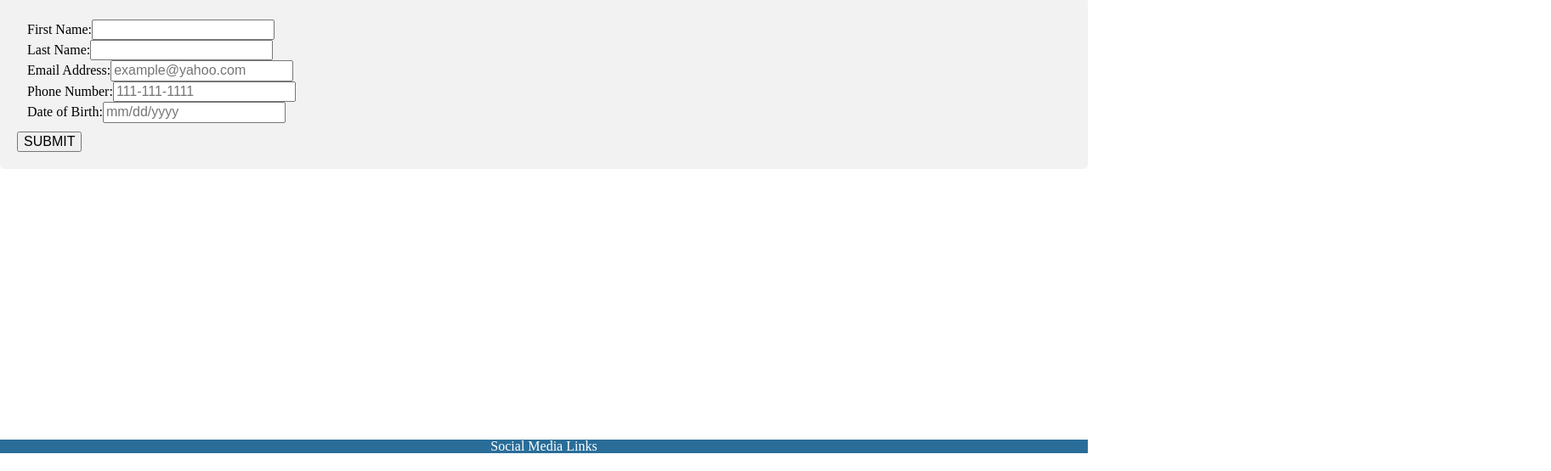
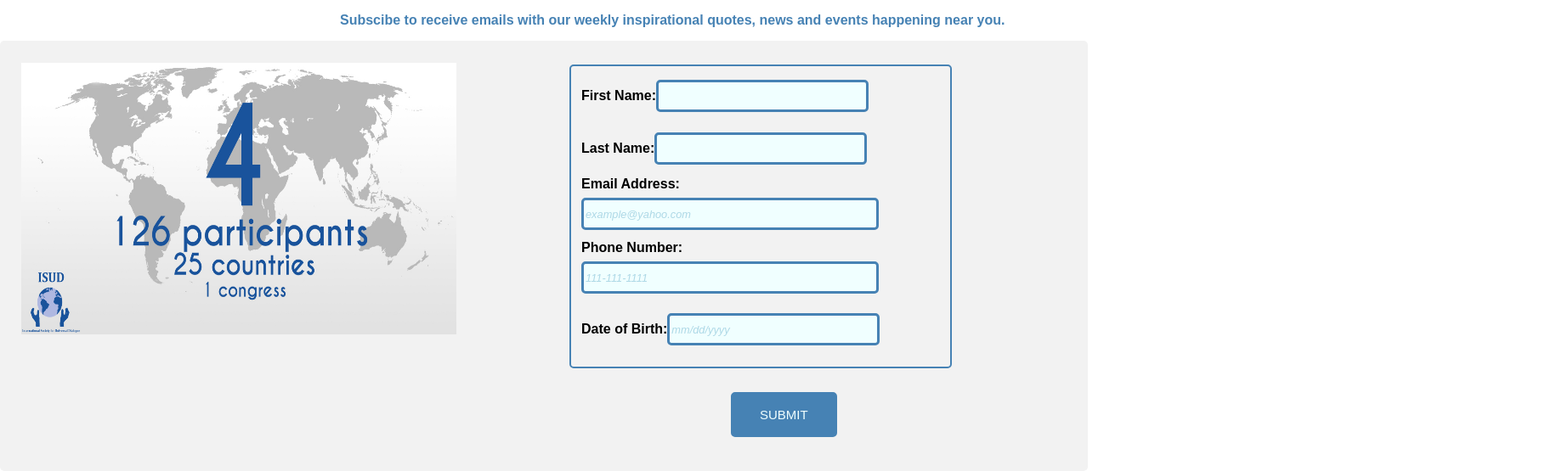
Before and after one commit to ITMD362Group/Project2, a plain HTML site: page signup.html in a window 1280 px wide. Shown: the part 266-821 px from the top of the page at 85% size, 1825 px wide, since content can reach past the window. Before the commit the page ends 800 px from the top, so only its background shows below. Drawn offline with Linux system fonts and the light colour scheme.

Commit message:
adding picture and fixing style

```diff
--- a/css/styles.css
+++ b/css/styles.css
@@ -42,8 +42,9 @@ li a:hover:not(.active) {
 .footer {
   position: fixed;
   left: 0;
-  bottom: 0;
+  bottom: 30;
   width: 100%;
+  height: 100%;
   background-color: #296d98;
   color: white;
   text-align: center;
@@ -54,3 +55,109 @@ form {
   background-color: #f2f2f2;
   padding: 20px;
 }
+
+
+
+#pic1{
+width: 40%;
+height: 40%;
+padding-left: 20px;
+position:absolute;
+left:5px;
+top:340px;
+}
+
+#signup_form{
+  border-style: inset;
+  border: 2px solid steelblue;
+  border-radius: 5px 5px 5px 5px;
+  width: 36%;
+  margin: 8px 650px;
+}
+
+#first_name, #last_name, #email, #phone, #date_of_birth{
+  padding-bottom: .3em;
+  font-family: Arial, sans-serif;
+  font-size: 1em;
+  font-weight: bold;
+  color: Black;
+}
+
+input[type=text]{
+  width: 240px;
+  height: 30px;
+  margin: 10px 0;
+  border-radius: 5px 5px 5px 5px;
+  background-color: Azure;
+  border: solid steelblue;
+  font-size: 1em;
+  font-family: Arial, sans-serif;
+}
+
+input[type=email]{
+  width: 340px;
+  height: 30px;
+  margin: 8px 0;
+  border-radius: 5px 5px 5px 5px;
+  background-color: Azure;
+  border: solid steelblue;
+  font-size: 1em;
+  font-family: Arial, sans-serif;
+}
+
+input::placeholder{
+  color: lightblue;
+  font-size: 0.8em;
+  font-style: italic;
+}
+
+input[type=tel]{
+  width: 340px;
+  height:30px;
+  margin: 8px 0;
+  border-radius: 5px 5px 5px 5px;
+  background-color: Azure;
+  border: solid steelblue;
+  font-size: 1em;
+  font-family: Arial, sans-serif;
+}
+
+input[type=submit]{
+  padding: 16px 32px;
+  text-align: center;
+  display: inline-block;
+  font-size: 15px;
+  margin: 20px 840px;
+  background-color: steelblue;
+  border-radius: 5px 5px 5px 5px;
+  color: Azure;
+  border: 2px solid steelblue;
+  font-family: Arial, sans-serif;
+}
+
+input[type=submit]:hover{
+  background-color: white;
+  color: black;
+}
+
+#center{
+  text-align: center;
+  font-family: Arial, sans-serif;
+  font-size: 1.5em;
+  font-weight: bold;
+  color: steelblue;
+  padding-bottom: 16px;
+  margin-top: 10px;
+  margin-left: 6em;
+}
+
+#text_center{
+  text-align: left;
+  font-family: Arial, sans-serif;
+  font-size: 1em;
+  font-weight: bold;
+  color: steelblue;
+  padding-bottom: 16px;
+  margin-top: 1px;
+  margin-left: 25em;
+}
--- a/signup.html
+++ b/signup.html
@@ -6,21 +6,22 @@
   <meta name="viewport" content="width=device-width,initial-scale=1.0,shrink-to-fit=no" />
   <link rel="stylesheet" media="screen" href="css/normalize.css" />
   <link rel="stylesheet" media="screen" href="css/styles.css" />
+  <script src="js/script.js" async> </script>
 </head>
 <body>
   <h1><img src="media/icon.png" alt="logo"/>The International Society for Universal Dialogue</h1>
   <ul>
-  <li><a class ="active" href="index.html">Home</a></li>
+  <li><a class ="index.html">Home</a></li>
   <li><a href="about-us.html">About Us</a></li>
-  <li><a href="contact.asp">Sign Up</a></li>
+  <li><a href="active" href="signup.html">Sign Up</a></li>
   <li><a href="payment.html">Payment</a></li>
 </ul>
 <div>
   <h3 id="center">Join us now in the search for answers by becoming an active member with the ISUD.</h3>
-  <p> Subscibe to receive emails with our weekly inspirational quotes, news and events happening near you. </p>
+  <p id="text_center"> Subscibe to receive emails with our weekly inspirational quotes, news and events happening near you. </p>
 </div>
 <form method="get" autocomplete="on" action="#">
-  <div id="body">
+  <div id="signup_form">
    <fieldset>
      <div id="first_name"><label>First Name:<input type="text" name="first_name_field" required></label></div>
      <div id="last_name"><label>Last Name:<input type="text" name="last_name_field" required></label></div>
@@ -30,7 +31,12 @@
    </fieldset>
   </div>
   <input type="submit" onclick="AlertPage()" value="SUBMIT"/>
+  <div >
+   <img id="pic1" src="media/pic1.png" alt="map"/>
+  </div>
 </form>
+
+
 
 
 <div class="footer">
```
Also changed, not shown: media/pic1.png (added), 2 other files.
